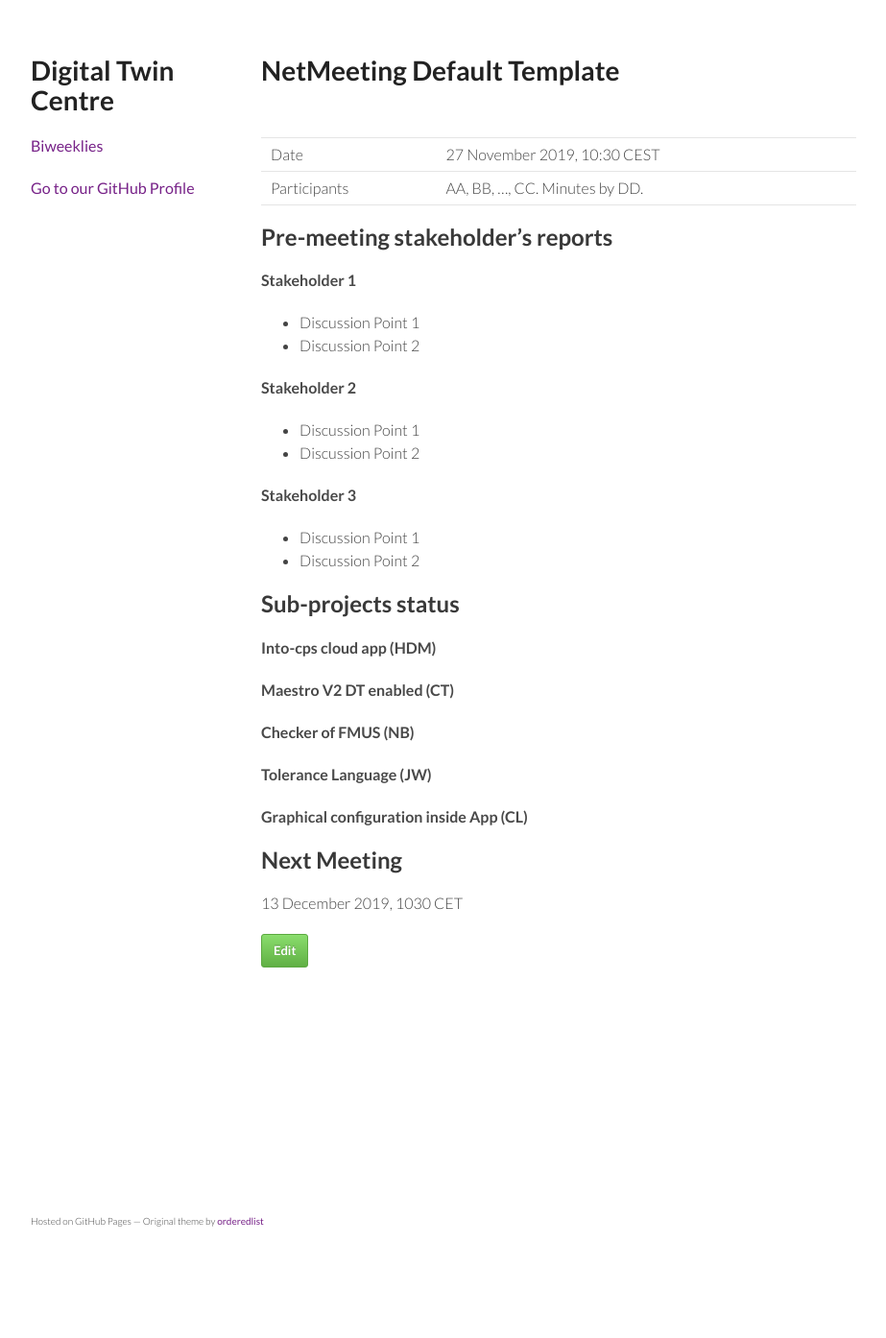
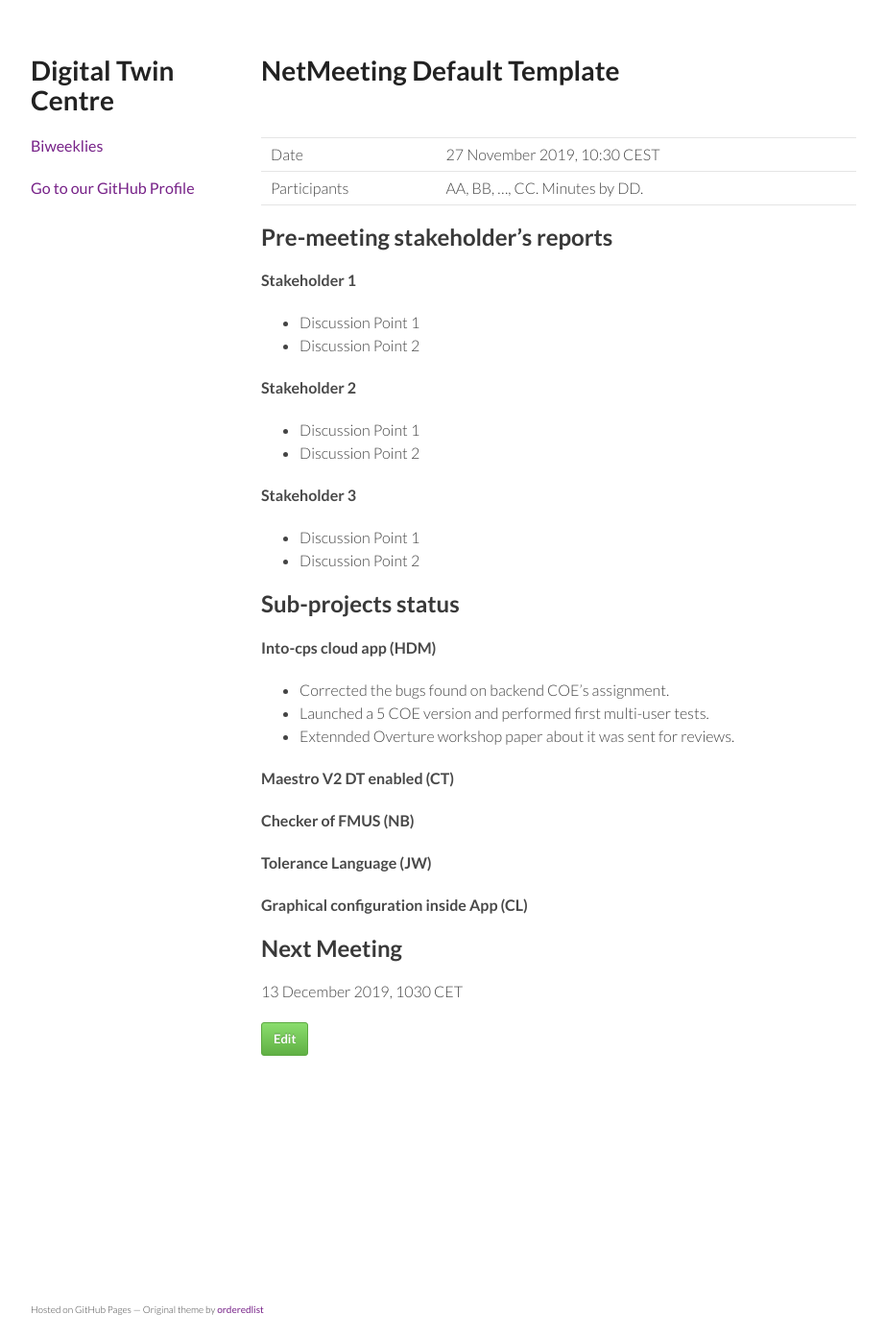
Before and after one commit to digitaltwincentre/digitaltwincentre.github.io, a Jekyll site: the page built from _biweeklies/Biweekly-9.md, in a window 1280 px wide. Shown: the whole page at 96% size, without its empty margins (178-1101 px from the left). Built offline with Jekyll 4.4.1, drawn with Linux system fonts in a browser that asks for light colours; nearby versions of some CDN libraries; before the commit the page ends 1302 px from its top, so only the background shows below that.

Commit message:
Update Biweekly-9.md

```diff
--- a/_biweeklies/Biweekly-9.md
+++ b/_biweeklies/Biweekly-9.md
@@ -39,6 +39,9 @@ private information must be stored elsewhere.  -->
 
 
 #### Into-cps cloud app (HDM)
+* Corrected the bugs found on backend COE's assignment.
+* Launched a 5 COE version and performed first multi-user tests.
+* Extennded Overture workshop paper about it was sent for reviews.
 
 #### Maestro V2 DT enabled (CT)
 
```
